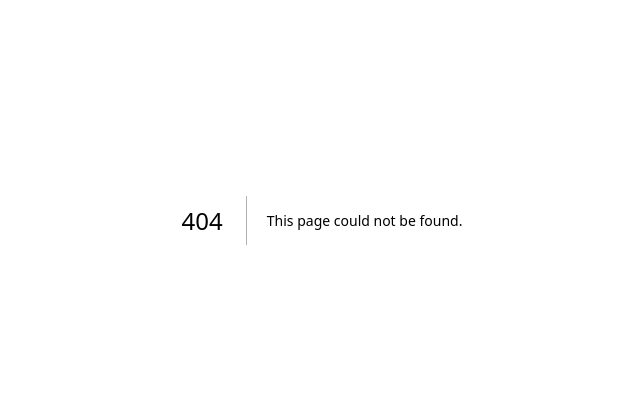
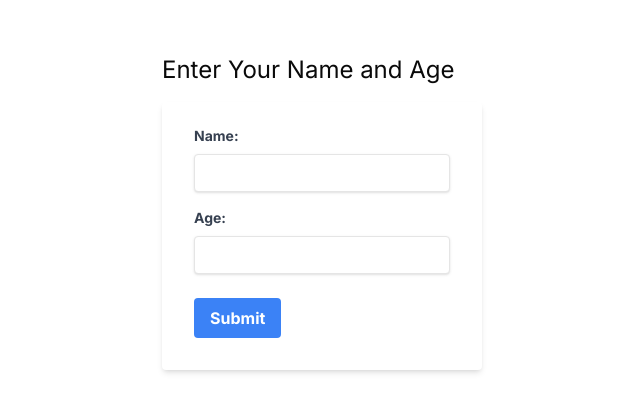
Before and after one commit to Andrewx24/nexMPLATE, a Next.js app: page /form in a window 1280 px wide. Before the commit this address had no page. Shown: the part 180-592 px from the top of the page, without its empty margins (318-958 px from the left). Built offline with nearby package versions, Linux system fonts and the light colour scheme.

Commit message:
mongo db setup

```diff
--- a/app/(root)/(home)/page.tsx
+++ b/app/(root)/(home)/page.tsx
@@ -1,5 +1,6 @@
 import Link from 'next/link';
 import ButtonTheme from '@/components/ButtonTheme';
+
 
 export default async function Home() {
   return (
@@ -7,11 +8,13 @@ export default async function Home() {
       <h1>Home Page</h1>
       <h1>Next.js here we come</h1>
       <Link href="/apiexample">API EXAMPLE</Link>
+      <Link href='/form'> Forms DB</Link>
 
       <main className="flex items-center justify-center h-screen flex-col">
         <h2 className="text-4xl sm:text-6xl md:text-9xl text-center text-gray-800">LIGHT MODE</h2>
         <h2 className="text-4xl sm:text-6xl md:text-9xl text-center text-white">DARK MODE</h2>
         <ButtonTheme />
+
       </main>
     </div>
   );
--- /dev/null
+++ b/app/(root)/form/page.tsx
@@ -0,0 +1,8 @@
+import Forms from "@/components/Forms";
+
+
+export default function Page( ) {
+    return (
+        <Forms/>
+    )
+}
--- /dev/null
+++ b/app/api/usersmdb/route.ts
@@ -0,0 +1,27 @@
+import { connectToDatabase } from "@/lib/database";
+import User from "@/lib/models/useers";
+
+import { NextResponse } from 'next/server';
+
+export async function POST(request: Request) {
+  try {
+    const { name, age } = await request.json();
+
+    // Connect to the database
+    await connectToDatabase();
+
+    // Create a new user
+    const user = new User({
+      name,
+      age,
+    });
+
+    // Save the user to the database
+    await user.save();
+
+    return NextResponse.json({ message: 'User created successfully!' }, { status: 201 });
+  } catch (error) {
+    console.error(error);
+    return NextResponse.json({ message: 'Error creating user', error }, { status: 500 });
+  }
+}
--- /dev/null
+++ b/components/Forms.tsx
@@ -0,0 +1,85 @@
+'use client'; // Client component as we're using state
+
+import { useState } from 'react';
+
+export default function Forms() {
+  const [name, setName] = useState<string>('');
+  const [age, setAge] = useState<number | ''>('');
+  const [response, setResponse] = useState<string>('');
+
+  const handleSubmit = async (e: React.FormEvent<HTMLFormElement>) => {
+    e.preventDefault();
+
+    try {
+      const res = await fetch('/api/usersmdb', {
+        method: 'POST',
+        headers: {
+          'Content-Type': 'application/json',
+        },
+        body: JSON.stringify({ name, age }),
+      });
+
+      const data = await res.json();
+
+      if (res.ok) {
+        setResponse(data.message);
+        setName('');
+        setAge('');
+      } else {
+        setResponse(data.message || 'Something went wrong');
+      }
+    } catch (error) {
+      console.error('Error submitting form', error);
+      setResponse('An error occurred');
+    }
+  };
+
+  return (
+    <div className="flex justify-center items-center h-screen">
+      <div className="w-full max-w-xs">
+        <h1 className="text-2xl mb-4">Enter Your Name and Age</h1>
+        <form onSubmit={handleSubmit} className="bg-white shadow-md rounded px-8 pt-6 pb-8 mb-4">
+          <div className="mb-4">
+            <label
+              htmlFor="name"
+              className="block text-gray-700 text-sm font-bold mb-2"
+            >
+              Name:
+            </label>
+            <input
+              type="text"
+              id="name"
+              value={name}
+              onChange={(e) => setName(e.target.value)}
+              className="shadow appearance-none border rounded w-full py-2 px-3 text-gray-700 leading-tight focus:outline-none focus:shadow-outline"
+              required
+            />
+          </div>
+          <div className="mb-6">
+            <label
+              htmlFor="age"
+              className="block text-gray-700 text-sm font-bold mb-2"
+            >
+              Age:
+            </label>
+            <input
+              type="number"
+              id="age"
+              value={age}
+              onChange={(e) => setAge(Number(e.target.value))}
+              className="shadow appearance-none border rounded w-full py-2 px-3 text-gray-700 leading-tight focus:outline-none focus:shadow-outline"
+              required
+            />
+          </div>
+          <button
+            type="submit"
+            className="bg-blue-500 hover:bg-blue-700 text-white font-bold py-2 px-4 rounded focus:outline-none focus:shadow-outline"
+          >
+            Submit
+          </button>
+        </form>
+        {response && <p className="text-green-500 text-center">{response}</p>}
+      </div>
+    </div>
+  );
+}
--- /dev/null
+++ b/lib/database.ts
@@ -0,0 +1,39 @@
+import mongoose from 'mongoose';
+
+const uri: string | undefined = process.env.MONGODB_URI;
+
+if (!uri) {
+  throw new Error(
+    'Please define the MONGODB_URI environment variable inside .env.local'
+  );
+}
+
+let cached = global.mongoose;
+
+if (!cached) {
+  cached = global.mongoose = { conn: null, promise: null };
+}
+
+export async function connectToDatabase() {
+  if (cached.conn) {
+    return cached.conn;
+  }
+
+  if (!cached.promise) {
+    cached.promise = mongoose.connect(uri, {
+      serverApi: {
+        version: '1',
+        strict: true,
+        deprecationErrors: true,
+      },
+    }).then((mongoose) => {
+      console.log("Successfully connected to MongoDB");
+      return mongoose;
+    }).catch((error) => {
+      console.error("Failed to connect to MongoDB", error);
+    });
+  }
+
+  cached.conn = await cached.promise;
+  return cached.conn;
+}
--- /dev/null
+++ b/lib/models/useers.ts
@@ -0,0 +1,21 @@
+import mongoose, { Document, Model } from 'mongoose';
+
+interface IUser extends Document {
+  name: string;
+  age: number;
+}
+
+const userSchema = new mongoose.Schema<IUser>({
+  name: {
+    type: String,
+    required: true,
+  },
+  age: {
+    type: Number,
+    required: true,
+  },
+});
+
+const User: Model<IUser> = mongoose.models.User || mongoose.model<IUser>('User', userSchema);
+
+export default User;
--- a/package.json
+++ b/package.json
@@ -14,6 +14,8 @@
     "clsx": "^2.1.1",
     "graphql": "^16.9.0",
     "lucide-react": "^0.439.0",
+    "mongodb": "^6.9.0",
+    "mongoose": "^8.6.2",
     "next": "14.2.4",
     "next-auth": "^4.24.7",
     "next-themes": "^0.3.0",
```
Also changed, not shown: 1 other file (tests, documents, lock files or other folders).
